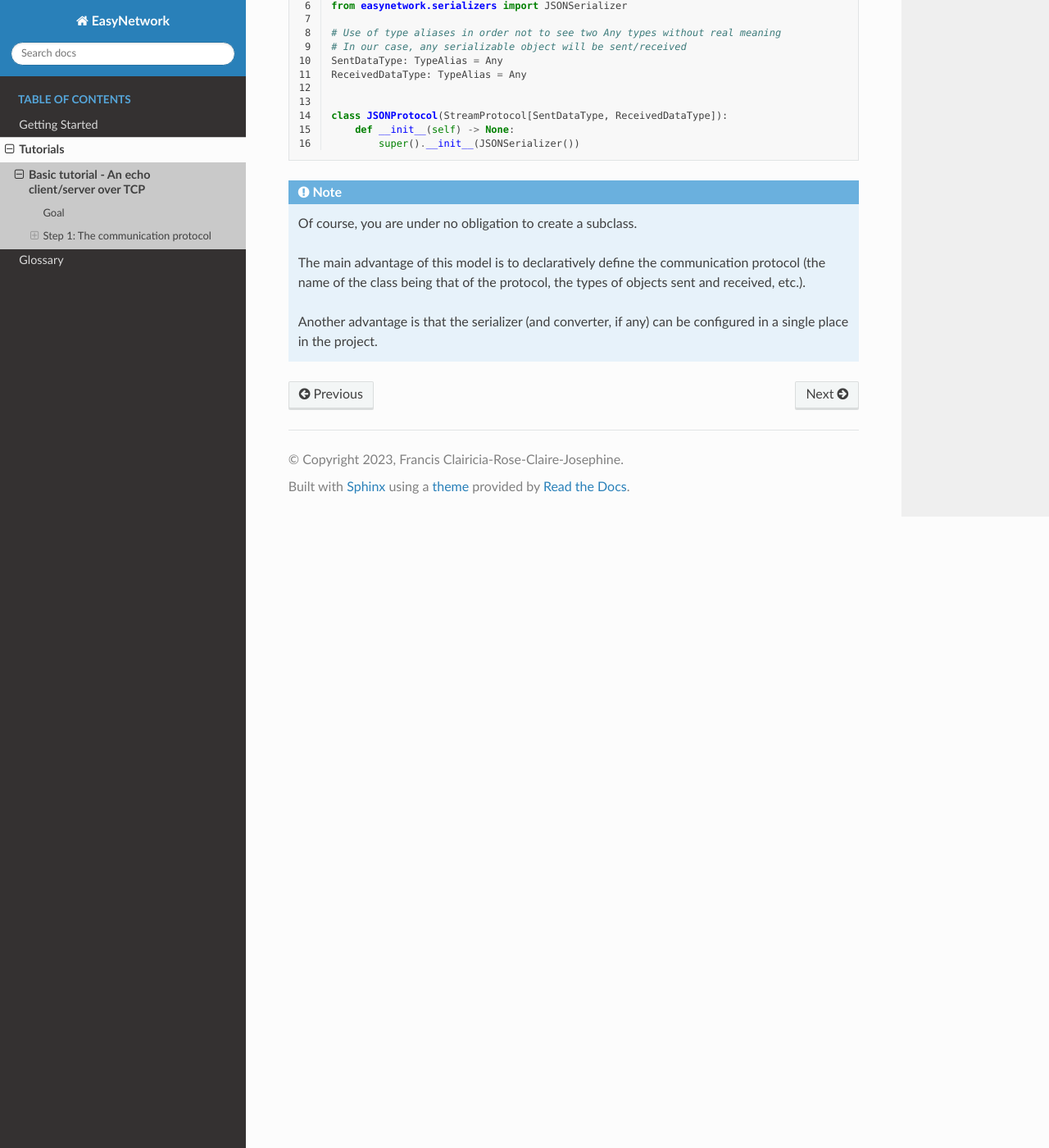
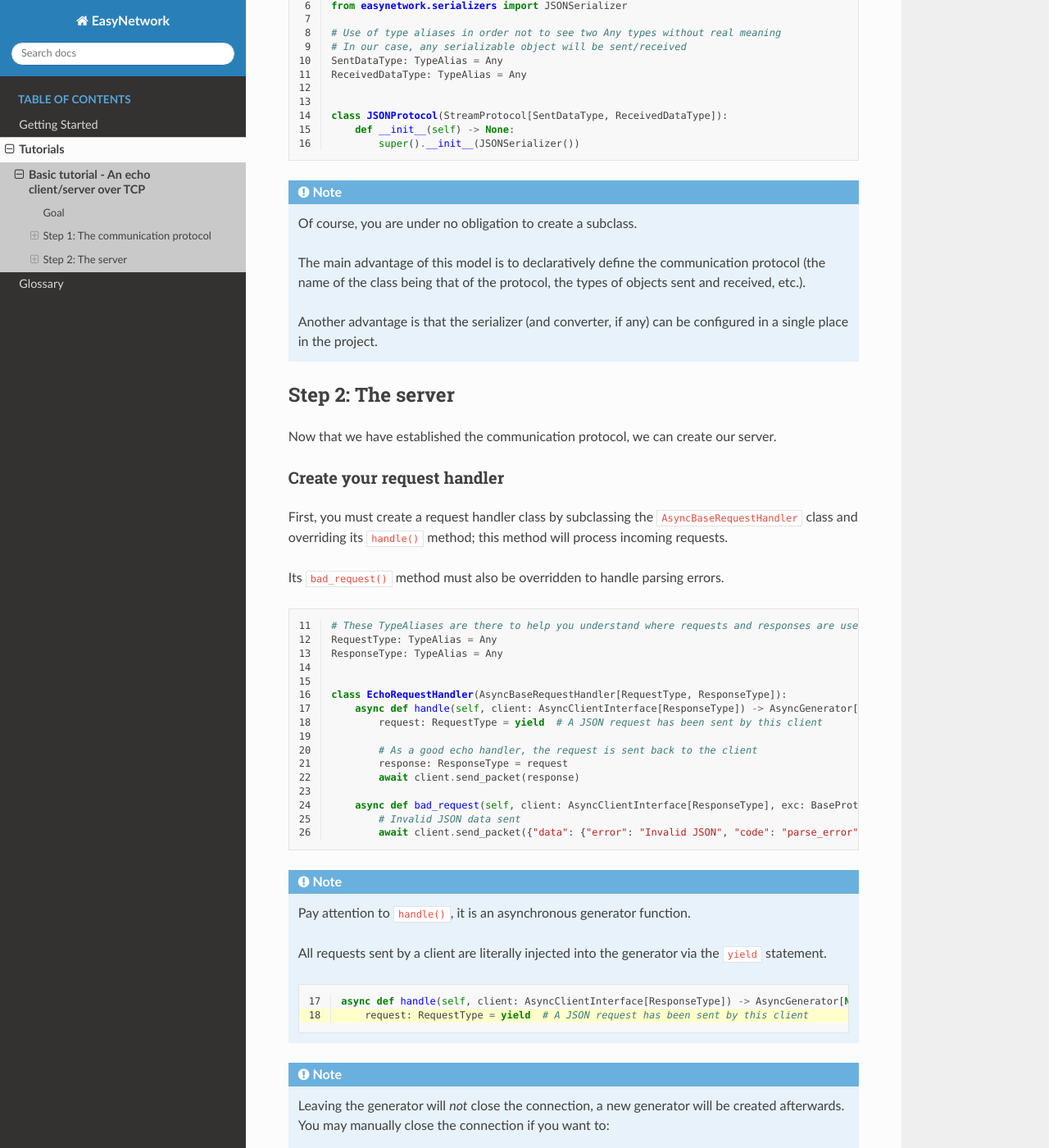
Before and after one commit to francis-clairicia/EasyNetwork, a Sphinx documentation site: the page built from docs/source/tutorials/basic.rst, in a window 1280 px wide and 1400 px high, scrolled down 1313 px. Shown: the whole window at 82% size. Built offline with Sphinx 7.4.7 and the Read the Docs theme 2.0.0, drawn with Linux system fonts in a browser that asks for light colours; some of the changed text lies outside the part shown.

Commit message:
[DOCS] Updated basic tutorial

```diff
--- /dev/null
+++ b/docs/source/_include/examples/tutorials/basic/server.py
@@ -0,0 +1,41 @@
+from __future__ import annotations
+
+from collections.abc import AsyncGenerator
+from typing import Any, TypeAlias
+
+from easynetwork.api_async.server import AsyncBaseRequestHandler, AsyncClientInterface, StandaloneTCPNetworkServer
+from easynetwork.exceptions import BaseProtocolParseError
+
+from json_protocol import JSONProtocol
+
+# These TypeAliases are there to help you understand where requests and responses are used
+RequestType: TypeAlias = Any
+ResponseType: TypeAlias = Any
+
+
+class EchoRequestHandler(AsyncBaseRequestHandler[RequestType, ResponseType]):
+    async def handle(self, client: AsyncClientInterface[ResponseType]) -> AsyncGenerator[None, RequestType]:
+        request: RequestType = yield  # A JSON request has been sent by this client
+
+        # As a good echo handler, the request is sent back to the client
+        response: ResponseType = request
+        await client.send_packet(response)
+
+    async def bad_request(self, client: AsyncClientInterface[ResponseType], exc: BaseProtocolParseError) -> None:
+        # Invalid JSON data sent
+        await client.send_packet({"data": {"error": "Invalid JSON", "code": "parse_error"}})
+
+
+def main() -> None:
+    host = None
+    port = 9000
+
+    with StandaloneTCPNetworkServer(host, port, JSONProtocol(), EchoRequestHandler()) as server:
+        try:
+            server.serve_forever()
+        except KeyboardInterrupt:
+            pass
+
+
+if __name__ == "__main__":
+    main()
--- a/docs/source/tutorials/basic.rst
+++ b/docs/source/tutorials/basic.rst
@@ -58,6 +58,66 @@
 
    Another advantage is that the serializer (and converter, if any) can be configured in a single place in the project.
 
+
+Step 2: The server
+------------------
+
+Now that we have established the communication protocol, we can create our server.
+
+Create your request handler
+^^^^^^^^^^^^^^^^^^^^^^^^^^^
+
+First, you must create a request handler class by subclassing the ``AsyncBaseRequestHandler`` class and overriding its ``handle()`` method;
+this method will process incoming requests.
+
+Its ``bad_request()`` method must also be overridden to handle parsing errors.
+
+.. literalinclude:: ../_include/examples/tutorials/basic/server.py
+   :lines: 11-26
+   :lineno-start: 11
+
+.. note::
+
+   Pay attention to ``handle()``, it is an :std:term:`asynchronous generator` function.
+
+   All requests sent by a client are literally injected into the generator via the ``yield`` statement.
+
+   .. literalinclude:: ../_include/examples/tutorials/basic/server.py
+      :lines: 17-18
+      :lineno-start: 17
+      :emphasize-lines: 2
+      :dedent:
+
+.. note::
+
+   Leaving the generator will *not* close the connection, a new generator will be created afterwards.
+   You may manually close the connection if you want to::
+
+      await client.aclose()
+
+Start the server
+^^^^^^^^^^^^^^^^
+
+Second, you must instantiate one of the server classes, passing it the server's address, the :term:`protocol object` instance, and the request handler instance.
+
+We want a TCP server, so ``StandaloneTCPNetworkServer`` will do the trick.
+
+.. literalinclude:: ../_include/examples/tutorials/basic/server.py
+   :lines: 29-
+   :lineno-start: 29
+
+.. note::
+
+   Setting ``host`` to ``None`` will bind the server in all interfaces.
+
+Full code
+^^^^^^^^^
+
+.. literalinclude:: ../_include/examples/tutorials/basic/server.py
+   :linenos:
+   :caption: server.py
+
+
 .. Links
 
 .. _FTP: https://fr.wikipedia.org/wiki/File_Transfer_Protocol
```
